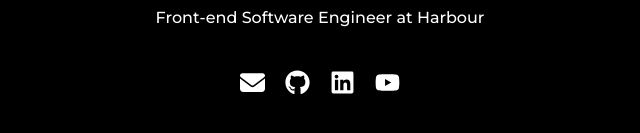
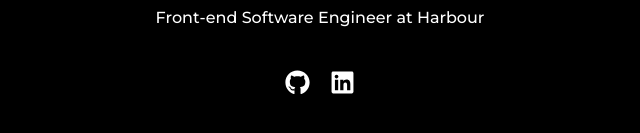
Before and after one commit to artemnistuley/artemnistuley.github.io, a plain HTML site: page index.html in a window 1280 px wide. Shown: the part 385-518 px from the top of the page, without its empty margins (320-960 px from the left). Drawn offline with Linux system fonts and the light colour scheme.

Commit message:
remove some social links

```diff
--- a/index.html
+++ b/index.html
@@ -11,18 +11,12 @@
   <div class="title">Artem Nistuley</div>
   <div class="description">Front-end Software Engineer at Harbour</div>
   <div class="social">
-    <a class="social__link" href="mailto:artem.nistuley@gmail.com">
-      <svg xmlns="http://www.w3.org/2000/svg" viewBox="0 0 512 512"><path d="M464 64C490.5 64 512 85.49 512 112C512 127.1 504.9 141.3 492.8 150.4L275.2 313.6C263.8 322.1 248.2 322.1 236.8 313.6L19.2 150.4C7.113 141.3 0 127.1 0 112C0 85.49 21.49 64 48 64H464zM217.6 339.2C240.4 356.3 271.6 356.3 294.4 339.2L512 176V384C512 419.3 483.3 448 448 448H64C28.65 448 0 419.3 0 384V176L217.6 339.2z"/></svg>
-    </a>
     <a class="social__link" href="https://github.com/artemnistuley" target="_blank">
       <svg xmlns="http://www.w3.org/2000/svg" viewBox="0 0 496 512"><path d="M165.9 397.4c0 2-2.3 3.6-5.2 3.6-3.3.3-5.6-1.3-5.6-3.6 0-2 2.3-3.6 5.2-3.6 3-.3 5.6 1.3 5.6 3.6zm-31.1-4.5c-.7 2 1.3 4.3 4.3 4.9 2.6 1 5.6 0 6.2-2s-1.3-4.3-4.3-5.2c-2.6-.7-5.5.3-6.2 2.3zm44.2-1.7c-2.9.7-4.9 2.6-4.6 4.9.3 2 2.9 3.3 5.9 2.6 2.9-.7 4.9-2.6 4.6-4.6-.3-1.9-3-3.2-5.9-2.9zM244.8 8C106.1 8 0 113.3 0 252c0 110.9 69.8 205.8 169.5 239.2 12.8 2.3 17.3-5.6 17.3-12.1 0-6.2-.3-40.4-.3-61.4 0 0-70 15-84.7-29.8 0 0-11.4-29.1-27.8-36.6 0 0-22.9-15.7 1.6-15.4 0 0 24.9 2 38.6 25.8 21.9 38.6 58.6 27.5 72.9 20.9 2.3-16 8.8-27.1 16-33.7-55.9-6.2-112.3-14.3-112.3-110.5 0-27.5 7.6-41.3 23.6-58.9-2.6-6.5-11.1-33.3 2.6-67.9 20.9-6.5 69 27 69 27 20-5.6 41.5-8.5 62.8-8.5s42.8 2.9 62.8 8.5c0 0 48.1-33.6 69-27 13.7 34.7 5.2 61.4 2.6 67.9 16 17.7 25.8 31.5 25.8 58.9 0 96.5-58.9 104.2-114.8 110.5 9.2 7.9 17 22.9 17 46.4 0 33.7-.3 75.4-.3 83.6 0 6.5 4.6 14.4 17.3 12.1C428.2 457.8 496 362.9 496 252 496 113.3 383.5 8 244.8 8zM97.2 352.9c-1.3 1-1 3.3.7 5.2 1.6 1.6 3.9 2.3 5.2 1 1.3-1 1-3.3-.7-5.2-1.6-1.6-3.9-2.3-5.2-1zm-10.8-8.1c-.7 1.3.3 2.9 2.3 3.9 1.6 1 3.6.7 4.3-.7.7-1.3-.3-2.9-2.3-3.9-2-.6-3.6-.3-4.3.7zm32.4 35.6c-1.6 1.3-1 4.3 1.3 6.2 2.3 2.3 5.2 2.6 6.5 1 1.3-1.3.7-4.3-1.3-6.2-2.2-2.3-5.2-2.6-6.5-1zm-11.4-14.7c-1.6 1-1.6 3.6 0 5.9 1.6 2.3 4.3 3.3 5.6 2.3 1.6-1.3 1.6-3.9 0-6.2-1.4-2.3-4-3.3-5.6-2z"/></svg>
     </a>
     <a class="social__link" href="https://www.linkedin.com/in/artemnistuley/" target="_blank">
       <svg xmlns="http://www.w3.org/2000/svg" viewBox="0 0 448 512"><path d="M416 32H31.9C14.3 32 0 46.5 0 64.3v383.4C0 465.5 14.3 480 31.9 480H416c17.6 0 32-14.5 32-32.3V64.3c0-17.8-14.4-32.3-32-32.3zM135.4 416H69V202.2h66.5V416zm-33.2-243c-21.3 0-38.5-17.3-38.5-38.5S80.9 96 102.2 96c21.2 0 38.5 17.3 38.5 38.5 0 21.3-17.2 38.5-38.5 38.5zm282.1 243h-66.4V312c0-24.8-.5-56.7-34.5-56.7-34.6 0-39.9 27-39.9 54.9V416h-66.4V202.2h63.7v29.2h.9c8.9-16.8 30.6-34.5 62.9-34.5 67.2 0 79.7 44.3 79.7 101.9V416z"/></svg>
     </a>
-    <a class="social__link" href="https://www.youtube.com/channel/UCc9gqsba1VaQJDc9SL7cosQ" target="_blank">
-      <svg xmlns="http://www.w3.org/2000/svg" viewBox="0 0 576 512"><path d="M549.655 124.083c-6.281-23.65-24.787-42.276-48.284-48.597C458.781 64 288 64 288 64S117.22 64 74.629 75.486c-23.497 6.322-42.003 24.947-48.284 48.597-11.412 42.867-11.412 132.305-11.412 132.305s0 89.438 11.412 132.305c6.281 23.65 24.787 41.5 48.284 47.821C117.22 448 288 448 288 448s170.78 0 213.371-11.486c23.497-6.321 42.003-24.171 48.284-47.821 11.412-42.867 11.412-132.305 11.412-132.305s0-89.438-11.412-132.305zm-317.51 213.508V175.185l142.739 81.205-142.739 81.201z"/></svg>
-    </a>
   </div>
 </body>
 </html>
```
